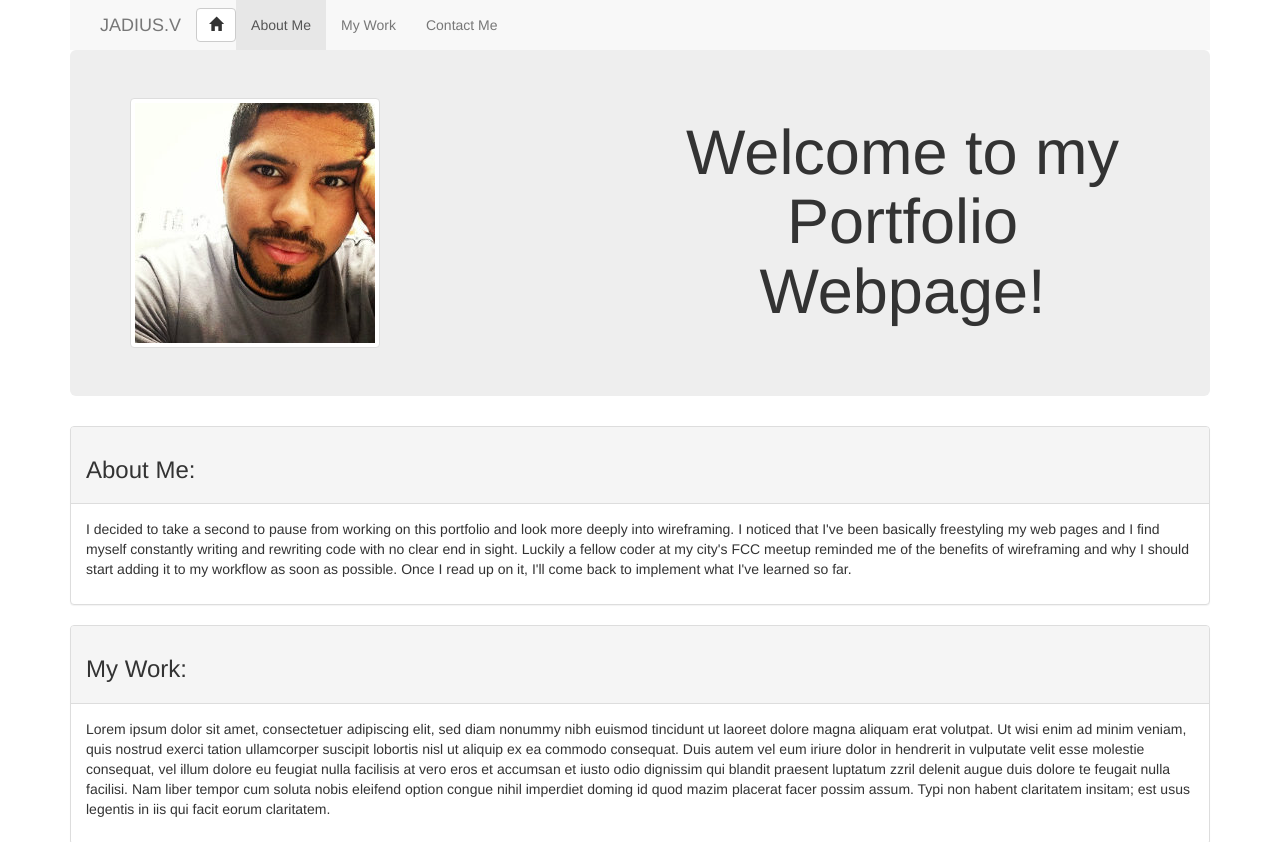
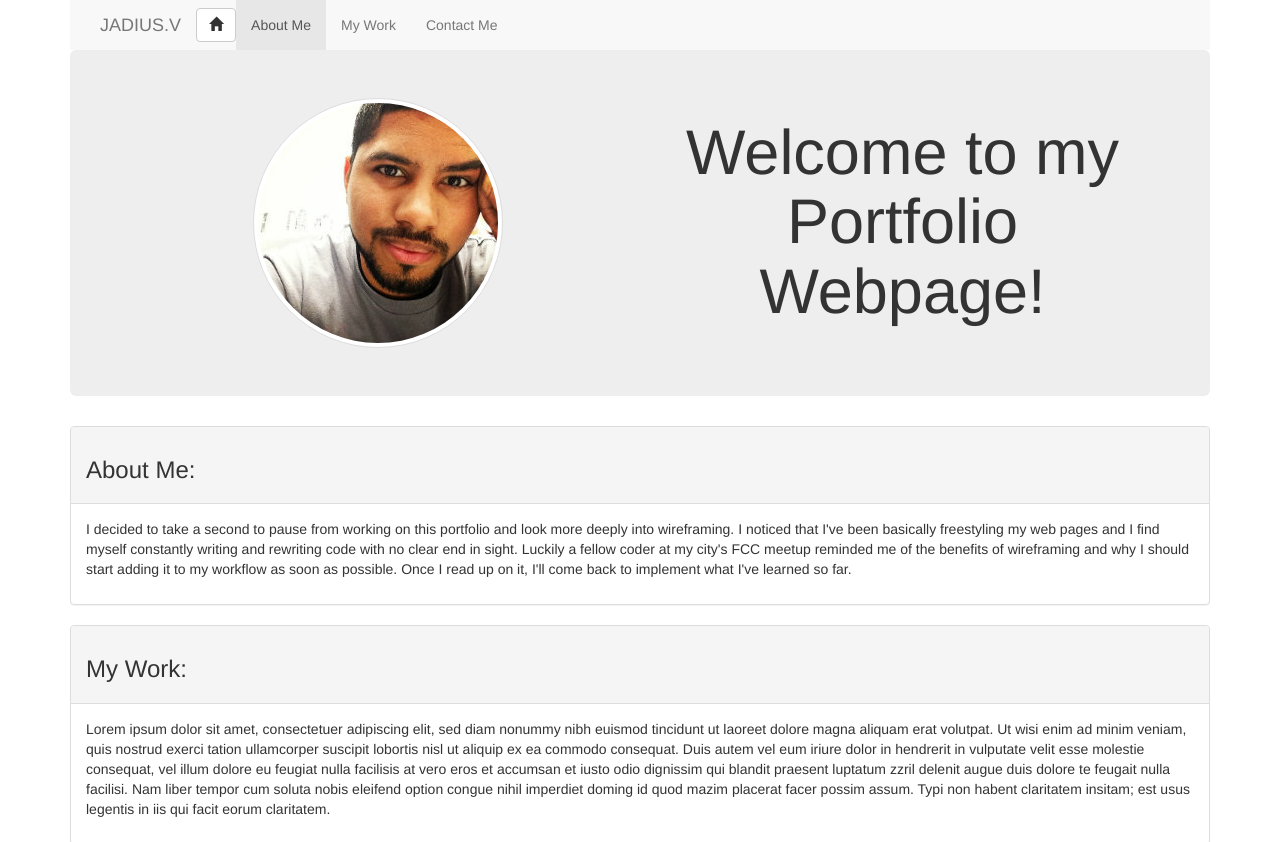
Before and after one commit to jadius5/jadius5.github.io, a plain HTML site: page index.html in a window 1280 px wide. Shown: the top 842 px of the page. Drawn offline with nearby package versions, Linux system fonts and the light colour scheme.

Commit message:
Update index.html
Had issues with chrome failing to publish updates made to the index.html.

```diff
--- a/index.html
+++ b/index.html
@@ -45,7 +45,7 @@
   <div class="jumbotron">
     <div class="row">
       <div class="col-sm-6">
-        <img class="img-thumbnail " src="img/jdsme.jpg" />
+        <img class="img-thumbnail img-responsive img-circle center-block" src="img/jdsme.jpg" />
       </div>
       <div class="col-sm-6">
         <h1 class="text-center">Welcome to my Portfolio Webpage!</h1>
```
